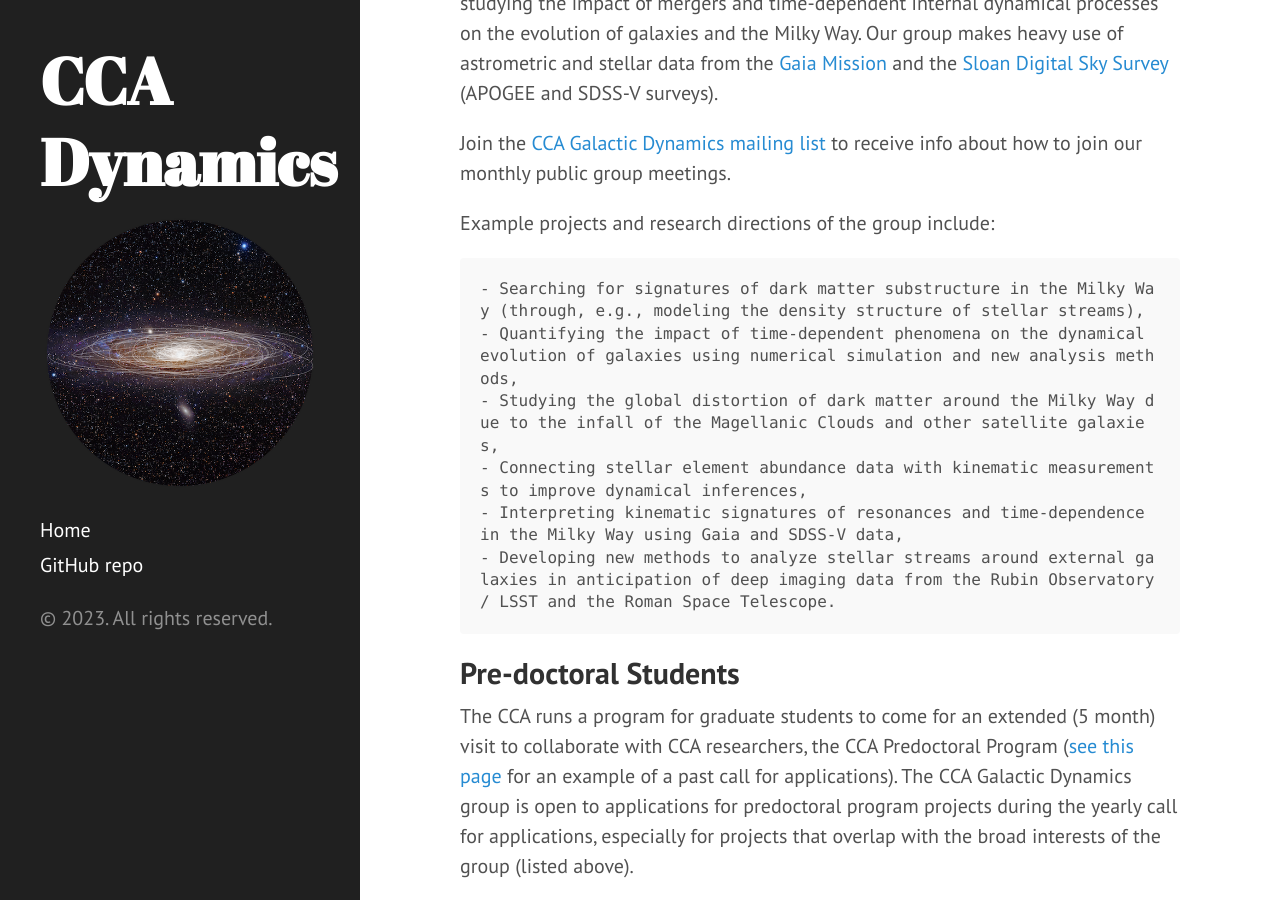
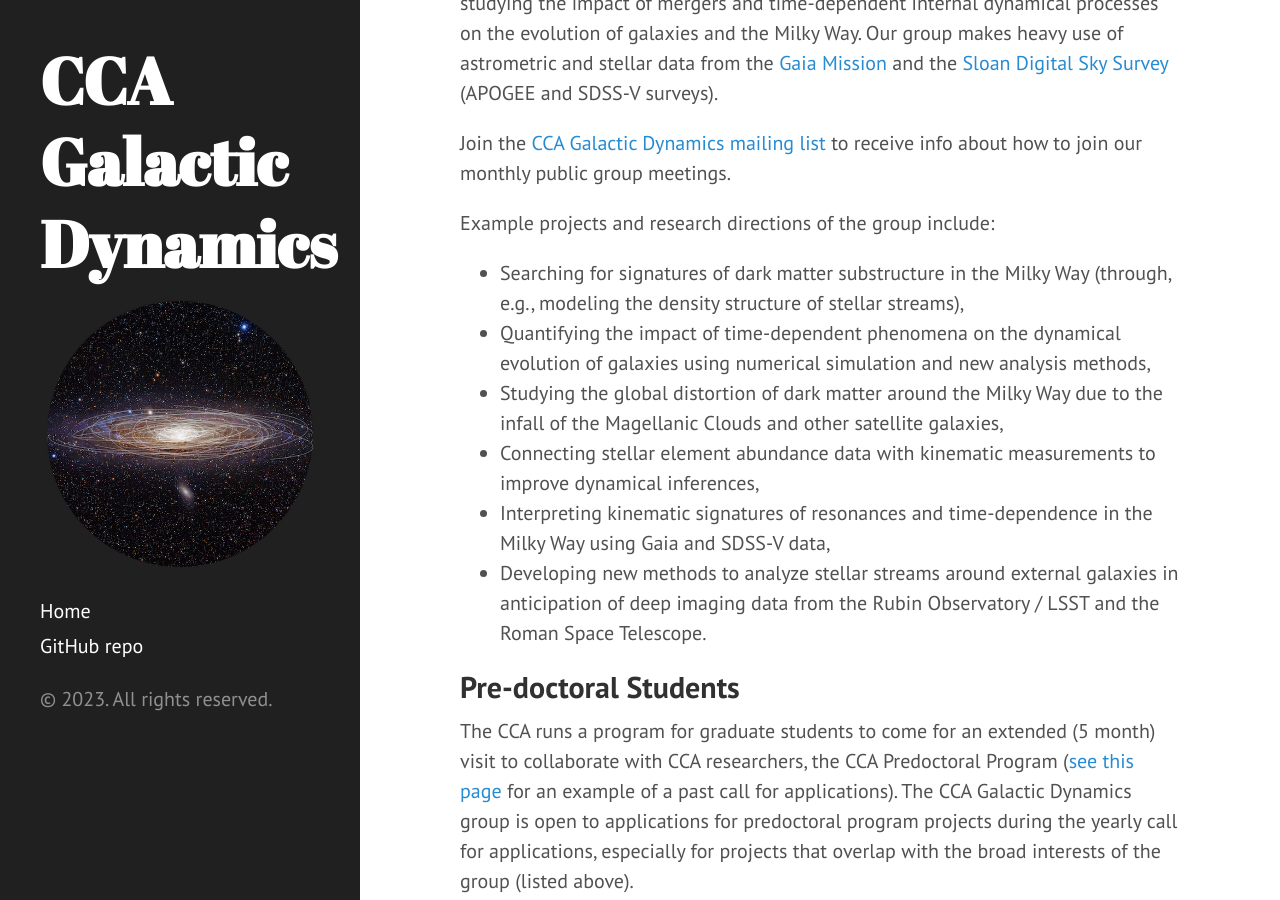
Before and after one commit to CCADynamicsGroup/ccadynamicsgroup.github.io, a Jekyll site: the page built from index.html, in a window 1280 px wide and 900 px high, scrolled down 302 px. Built offline with Jekyll 4.4.1, drawn with Linux system fonts in a browser that asks for light colours; the list of posts is cut into pages by our own code.

Commit message:
don't indent list

```diff
--- a/_config.yml
+++ b/_config.yml
@@ -7,7 +7,7 @@ remote_theme: fongandrew/hydeout
 permalink:        pretty
 
 # Setup
-title:            CCA Dynamics
+title:            CCA Galactic Dynamics
 tagline:          'Galactic Dynamics in NYC'
 description:      'Galactic Dynamics at the <a href="https://www.simonsfoundation.org/flatiron/center-for-computational-astrophysics">CCA</a>'
 url:              https://galacticdynamics.nyc
```
Also changed, not shown: _posts/2021-10-04-home.md (+6 -6 lines).
